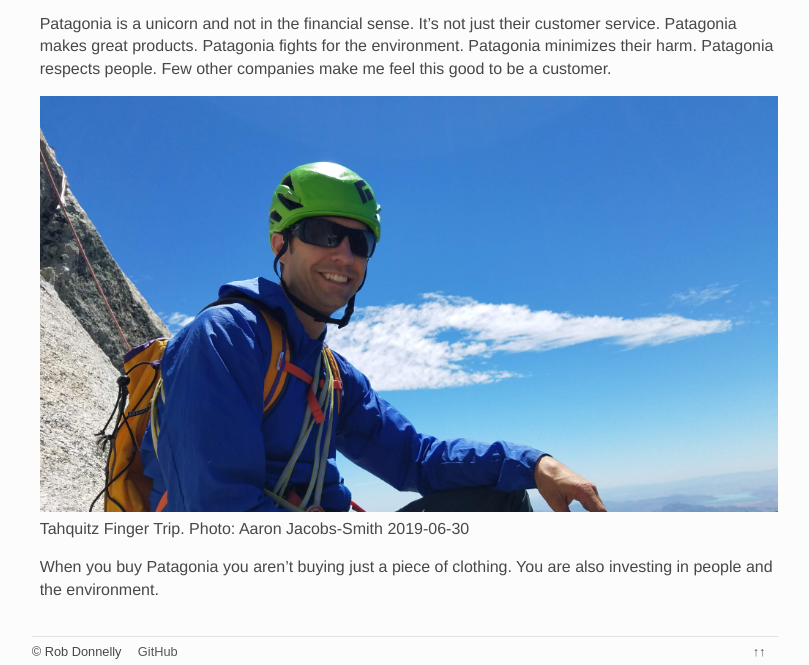
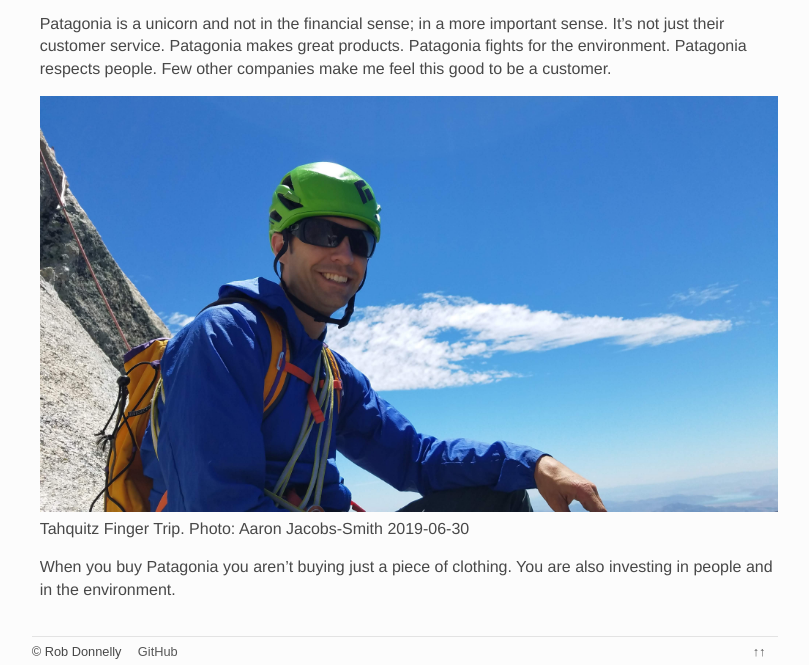
Before and after one commit to rfdonnelly/rfdonnelly.github.io, a plain HTML site: page posts/patagonia/index.html in a window 1280 px wide. Shown: the part 7249-7914 px from the top of the page, without its empty margins (235-1044 px from the left). Drawn offline with Linux system fonts and the light colour scheme.

Commit message:
Publish Tue Jun 30 15:55:23 PDT 2020

```diff
--- a/posts/patagonia/index.html
+++ b/posts/patagonia/index.html
@@ -531,11 +531,10 @@ On the other I was being offered to be made more than whole without having to fi
 <div class="title">Joshua Tree with the family. Photo: Ashley Donnelly 2014-11-30</div>
 </div>
 <div class="paragraph">
-<p>Patagonia is a unicorn and not in the financial sense.
+<p>Patagonia is a unicorn and not in the financial sense; in a more important sense.
 It&#8217;s not just their customer service.
 Patagonia makes great products.
 Patagonia fights for the environment.
-Patagonia minimizes their harm.
 Patagonia respects people.
 Few other companies make me feel this good to be a customer.</p>
 </div>
@@ -547,7 +546,7 @@ Few other companies make me feel this good to be a customer.</p>
 </div>
 <div class="paragraph">
 <p>When you buy Patagonia you aren&#8217;t buying just a piece of clothing.
-You are also investing in people and the environment.</p>
+You are also investing in people and in the environment.</p>
 </div>
 
       </div>
```
